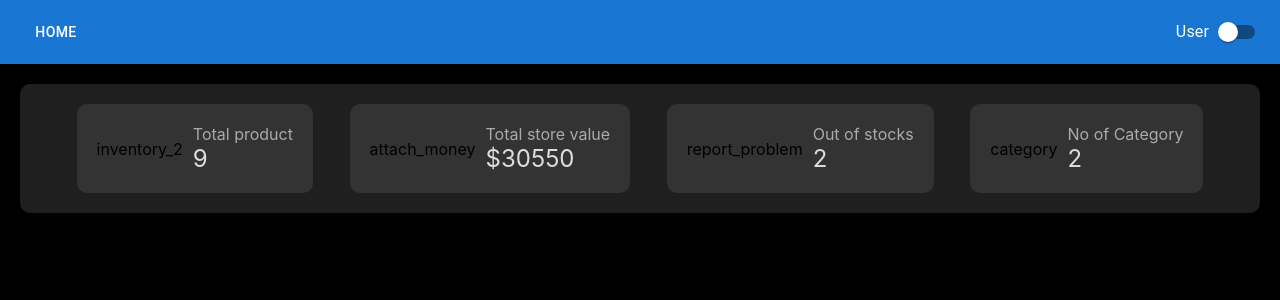
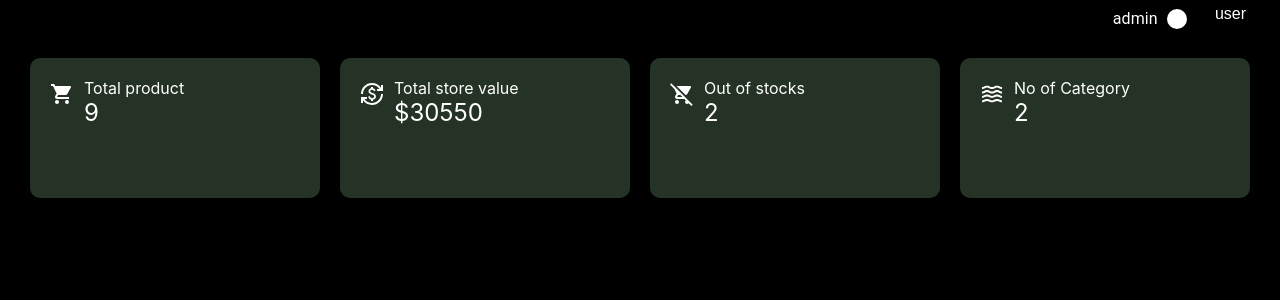
Before and after one commit to sherlockholmes211/inventory-management, a React (Create React App) app: page /user in a window 1280 px wide. Shown: the top 300 px of the page. Built offline with nearby package versions, Linux system fonts and the light colour scheme.

Commit message:
change: css

```diff
--- a/package.json
+++ b/package.json
@@ -7,6 +7,7 @@
     "@emotion/styled": "^11.11.5",
     "@mui/icons-material": "^5.15.15",
     "@mui/material": "^5.15.15",
+    "@mui/x-data-grid": "^7.3.0",
     "@reduxjs/toolkit": "^2.2.3",
     "@testing-library/jest-dom": "^5.17.0",
     "@testing-library/react": "^13.4.0",
--- a/src/components/InventoryStats/InventoryStats.css
+++ b/src/components/InventoryStats/InventoryStats.css
@@ -2,36 +2,4 @@
     display: flex;
     justify-content: space-evenly;
     padding: 20px;
-    background-color: #1f1f1f;
-    border-radius: 10px;
-    margin: 20px;
-    box-shadow: 0 4px 8px rgba(0, 0, 0, 0.1);
   }
-
-  .stat-card {
-    display: flex;
-    align-items: center;
-    background-color: #333;
-    padding: 20px;
-    border-radius: 10px;
-  }
-
-  .stat-icon {
-    font-size: 30px;
-    margin-right: 12px;
-  }
-
-  .stat-text {
-    display: flex;
-    flex-direction: column;
-  }
-
-  .stat-title {
-    font-size: 16px;
-    color: #aaa;
-  }
-
-  .stat-value {
-    font-size: 24px;
-    color: #ddd;
-  }
--- a/src/components/InventoryStats/InventoryStats.js
+++ b/src/components/InventoryStats/InventoryStats.js
@@ -1,5 +1,11 @@
 import React from "react";
 import StatCard from "../StatCard";
+import {
+  ShoppingCart,
+  CurrencyExchange,
+  RemoveShoppingCart,
+  Waves,
+} from "@mui/icons-material";
 import "./InventoryStats.css"; // Create a corresponding CSS file for styles
 
 const InventoryStats = () => {
@@ -14,21 +20,25 @@ const InventoryStats = () => {
   return (
     <div className="inventory-stats">
       <StatCard
+        icon={<ShoppingCart />}
         title="Total product"
         value={stats.totalProducts}
         iconName="inventory_2"
       />
       <StatCard
+        icon={<CurrencyExchange />}
         title="Total store value"
         value={`$${stats.totalValue}`}
         iconName="attach_money"
       />
       <StatCard
+        icon={<RemoveShoppingCart />}
         title="Out of stocks"
         value={stats.outOfStocks}
         iconName="report_problem"
       />
       <StatCard
+        icon={<Waves />}
         title="No of Category"
         value={stats.numberOfCategories}
         iconName="category"
--- a/src/components/NavBar/NavBar.css
+++ b/src/components/NavBar/NavBar.css
@@ -1,14 +1,10 @@
-.appbar {
-    background-color: #333;
-    box-shadow: none;
+  .nav-bar{
+    display: flex;
+    justify-content: flex-end;
+    padding: 0 24px;
   }
 
-  .toolbar {
-    display: flex;
-    justify-content: space-between;
-  }
-
-  .switch-base {
+  /* .switch-base {
     color: #fff;
   }
 
@@ -22,4 +18,26 @@
 
   .switch-checked + & {
     background-color: #4caf50;
+  } */
+  .user-label {
+    padding: 5px 10px;
+    font-size: 16px;
+    font-family: Arial, sans-serif; /* Styling the font */
+    color: white
   }
+
+  .MuiSwitch-root {
+    color: rgba(255, 255, 255, 0.7); /* Light white color when off */
+  }
+
+  .MuiSwitch-switchBase.Mui-checked {
+    color: #4caf50; /* Change to any color when checked */
+  }
+
+  .MuiSwitch-switchBase.Mui-checked + .MuiSwitch-track {
+    background-color: #4caf50; /* Same as the thumb color when checked */
+  }
+
+  .MuiSwitch-track {
+    background-color: rgba(255, 255, 255, 0.5); /* Light white track when off */
+  }
--- a/src/components/NavBar/NavBar.js
+++ b/src/components/NavBar/NavBar.js
@@ -1,12 +1,7 @@
 import React from "react";
 import { Link, useNavigate } from "react-router-dom";
-import {
-  AppBar,
-  Toolbar,
-  Button,
-  Switch,
-  FormControlLabel,
-} from "@mui/material";
+import { Switch, FormControlLabel } from "@mui/material";
+import "./NavBar.css";
 
 export default function NavBar() {
   const navigate = useNavigate();
@@ -18,27 +13,20 @@ export default function NavBar() {
   };
 
   return (
-    <AppBar position="static">
-      <Toolbar>
-        <Button color="inherit" component={Link} to="/">
-          Home
-        </Button>
-
-        {/* Add the switch to toggle between User and Admin views */}
+    <div className="nav-bar">
       <FormControlLabel
         control={
           <Switch
             checked={isAdmin}
             onChange={handleRoleChange}
             name="roleSwitch"
-              color="default"
           />
         }
-          label={isAdmin ? "Admin" : "User"}
+        label={"admin"}
         labelPlacement="start"
-          style={{ marginLeft: "auto" }} // Push switch to the far right
+        style={{ marginLeft: "auto", color: "white" }}
       />
-      </Toolbar>
-    </AppBar>
+      <div className="user-label">user</div>
+    </div>
   );
 }
--- a/src/components/ProductTable/ProductTable.css
+++ b/src/components/ProductTable/ProductTable.css
@@ -39,3 +39,11 @@
 .action-icon:hover {
   color: #4caf50;
 }
+
+.header-tag{
+  display: inline-block;
+  padding: 4px;
+  border-radius: 4px;
+  color:#4caf50;
+  background-color: black;
+}
--- a/src/components/ProductTable/ProductTable.js
+++ b/src/components/ProductTable/ProductTable.js
@@ -34,10 +34,20 @@ export default function ProductTable({ products, admin, onEditClick }) {
       <Table>
         <TableHead>
           <TableRow>
-            <TableCell>Product Name</TableCell>
-            <TableCell>Price</TableCell>
-            <TableCell>Quantity</TableCell>
-            {admin && <TableCell>Actions</TableCell>}
+            <TableCell>
+              <div className="header-tag">Product Name</div>
+            </TableCell>
+            <TableCell>
+              <div className="header-tag">Price</div>
+            </TableCell>
+            <TableCell>
+              <div className="header-tag">Quantity</div>
+            </TableCell>
+            {admin && (
+              <TableCell>
+                <div className="header-tag">Actions</div>
+              </TableCell>
+            )}
           </TableRow>
         </TableHead>
         <TableBody>
@@ -52,13 +62,13 @@ export default function ProductTable({ products, admin, onEditClick }) {
               {admin && (
                 <TableCell>
                   <IconButton onClick={() => onEditClick(product.id)}>
-                    <EditIcon />
+                    <EditIcon color={"success"} />
                   </IconButton>
                   <IconButton onClick={() => handleDelete(product.id)}>
-                    <DeleteIcon />
+                    <DeleteIcon color={"error"} />
                   </IconButton>
                   <IconButton onClick={() => handleDisable(product.id)}>
-                    <VisibilityOffIcon />
+                    <VisibilityOffIcon color={"primary"} />
                   </IconButton>
                 </TableCell>
               )}
--- a/src/components/StatCard/StatCard.css
+++ b/src/components/StatCard/StatCard.css
@@ -1,20 +1,29 @@
 .stat-card {
   display: flex;
-    align-items: center;
-    /* Add more styles here */
+  flex:1;
+  margin: 0 10px;
+  background-color: #243325;
+  padding: 20px;
+  border-radius: 10px;
+  height: 100px;
+  color: white;
 }
 
 .stat-text {
   margin-left: 10px;
-    /* Add more styles here */
+  display: flex;
+  flex-direction: column;
+}
+
+.material-icons{
+  height: 100%;
+  padding-top:4px;
 }
 
 .stat-title {
-    font-size: 1em;
-    /* Add more styles here */
+  font-size: 16px;
 }
 
 .stat-value {
-    font-size: 2em;
-    /* Add more styles here */
+  font-size: 24px;
 }
--- a/src/components/StatCard/StatCard.js
+++ b/src/components/StatCard/StatCard.js
@@ -1,10 +1,10 @@
 import React from "react";
 import "./StatCard.css"; // Create a corresponding CSS file for styles
 
-const StatCard = ({ title, value, iconName }) => {
+const StatCard = ({ title, value, icon }) => {
   return (
     <div className="stat-card">
-      <span className="material-icons">{iconName}</span>
+      <span className="material-icons">{icon}</span>
       <div className="stat-text">
         <div className="stat-title">{title}</div>
         <div className="stat-value">{value}</div>
```
Also changed, not shown: src/components/ProductTable/ProductTable1.js (added, +161 -0 lines), 1 other file (tests, documents, lock files or other folders). Lines whose indentation alone changed are shown as unchanged.
